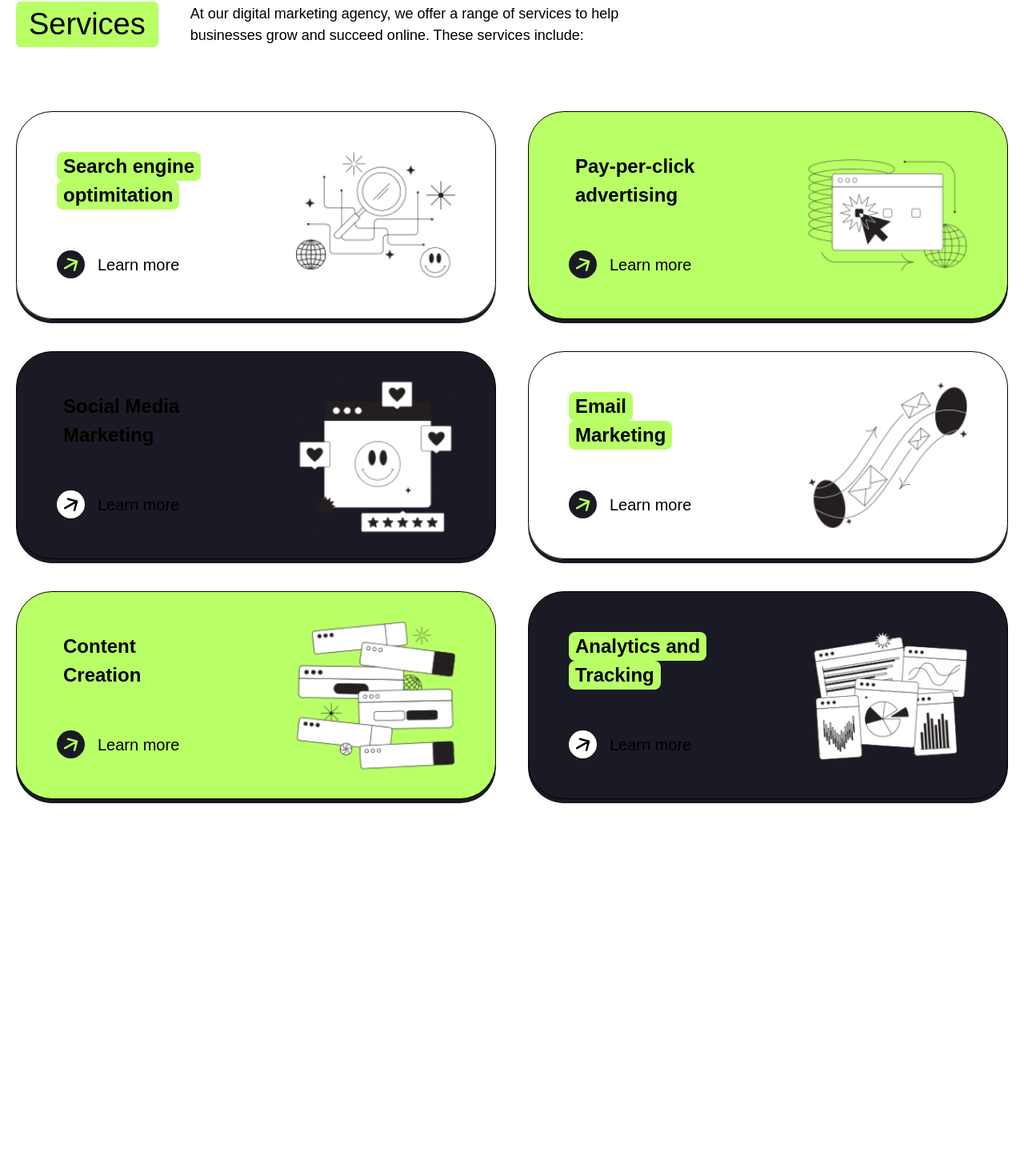
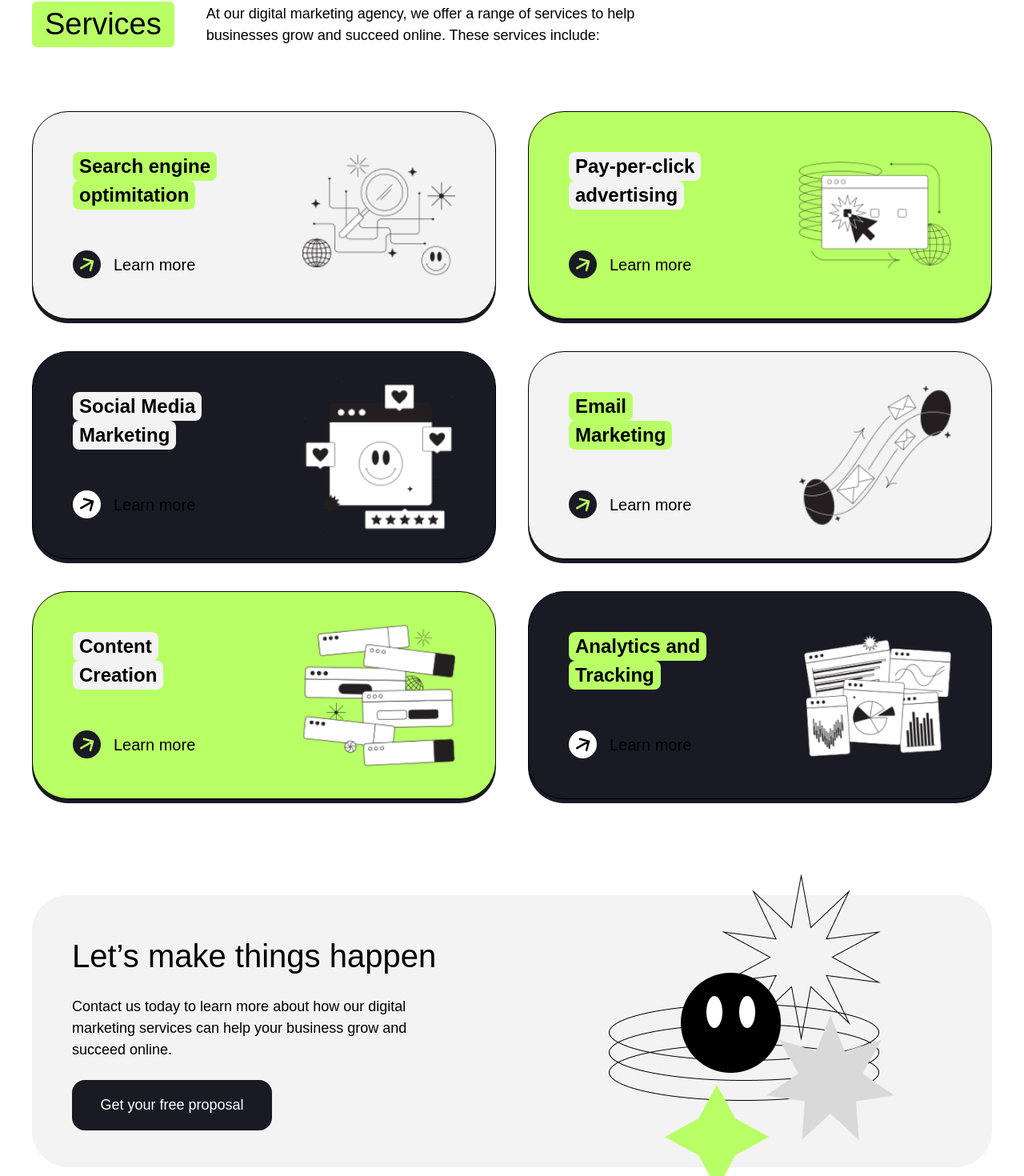
Before and after one commit to camilomolina8a/landing_page_Positivus_digital_agency, a React (Vite) app: page / in a window 1280 px wide. Shown: the part 851-2321 px from the top of the page at 80% size. Before the commit the page ends 1970 px from the top, so only its background shows below. Built offline with nearby package versions, Linux system fonts and the light colour scheme.

Commit message:
CTABanner: styles and mobile version ready

```diff
--- a/src/App.jsx
+++ b/src/App.jsx
@@ -1,6 +1,6 @@
 
 import './App.css'
-import { NavBar, Hero, Companies, Services } from './components'
+import { NavBar, Hero, Companies, Services, CTABanner } from './components'
 
 
 function App() {
@@ -11,6 +11,7 @@ function App() {
       <Hero/>
       <Companies/>
       <Services/>
+      <CTABanner/>
     </>
   )
 }
--- /dev/null
+++ b/src/components/CTABanner.jsx
@@ -0,0 +1,27 @@
+import ctaImg from "../assets/Illustration.png";
+
+function CTABanner() {
+    return (
+        <div className="flex flex-col md:flex-row bg-softgray lg:h-[340px] mx-5 md:mx-0 lg:max-w-[1200px] rounded-[45px] ">
+
+            <div className="font-space flex flex-col justify-center md:w-[50%] px-[50px] lg:py-0 py-10 ">
+
+                <h4 className=" text-[32px] lg:text-[40px] mb-5 md:font-normal font-bold">Let’s make things happen</h4>
+                <p className=" text-[16px] lg:text-[18px] mb-6 max-w-[450px]">
+                    Contact us today to learn more about how our digital
+                    marketing services can help your business grow and succeed
+                    online.
+                </p>
+                <a href="#" className="flex justify-center py-[18px] max-w-[250px] bg-black text-white text-[18px] rounded-[16px]">Get your free proposal</a>
+
+            </div>
+
+            <div className="hidden md:flex justify-center items-center md:w-[50%]">
+                <img src={ctaImg} alt="Call to action image" />
+            </div>
+
+        </div>
+    );
+}
+
+export default CTABanner;
--- a/src/components/Companies.jsx
+++ b/src/components/Companies.jsx
@@ -7,7 +7,7 @@ import company5 from "../assets/companiesImg/Company-logo-5.png";
 
 function Companies() {
     return (
-        <div className="flex justify-between flex-wrap gap-5 md:gap-0 lg:[&>img]:w-[130px] [&>img]:w-[100px]  md:[&>img]:h-[50px] [&>img]:h-[40px] px-5 lg:px-0 lg:my-[60px] my-[70px] ">
+        <div className="flex justify-between flex-wrap gap-5 md:gap-0 lg:[&>img]:w-[130px] [&>img]:w-[100px]  md:[&>img]:h-[50px] [&>img]:h-[40px] px-5 lg:px-0 lg:my-[60px] my-[70px] lg:max-w-[1200px] ">
             <img
                 className="filter grayscale hover:filter-none transition-all duration-300"
                 src={company}
--- a/src/components/Services.jsx
+++ b/src/components/Services.jsx
@@ -4,7 +4,7 @@ import ServiceCard from "./ServiceCard";
 
 function Services() {
     return (
-        <section className="mt-[120px] mb-[120px]">
+        <section className="mt-[120px] mb-[120px] lg:max-w-[1200px]">
             <div className="flex flex-col lg:flex-row items-center font-space mb-[80px]">
                 <h2 className="md:text-[38px] bg-green px-4 rounded-md lg:mr-10">
                     Services
--- a/src/components/index.js
+++ b/src/components/index.js
@@ -2,5 +2,6 @@ import Hero from "./Hero";
 import NavBar from "./NavBar";
 import Companies from "./companies";
 import Services from "./Services"
+import CTABanner from './CTABanner'
 
-export { NavBar, Hero, Companies, Services };
+export { NavBar, Hero, Companies, Services, CTABanner };
```
Also changed, not shown: src/assets/Illustration.png (added).
